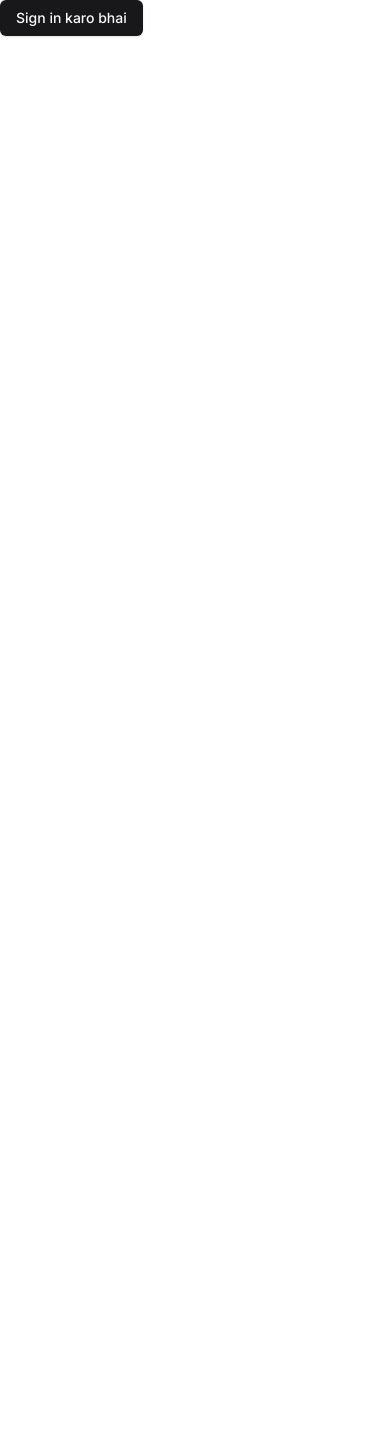
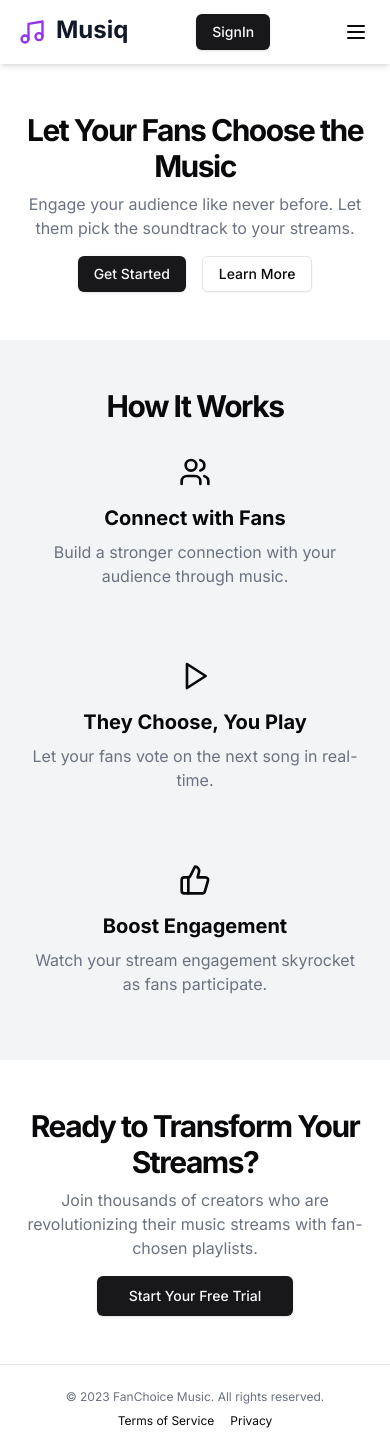
Before and after one commit to Nikhilesh002/MusiQ, a Next.js app in the folder my-app/: page / in a window 390 px wide. Before the commit the page ends 844 px from the top, so only its background shows below. Built offline with nearby package versions, Linux system fonts and the light colour scheme; no server answers.

Commit message:
landing+navbar-done

```diff
--- a/my-app/package.json
+++ b/my-app/package.json
@@ -17,6 +17,7 @@
     "lucide-react": "^0.436.0",
     "next": "14.2.7",
     "next-auth": "^4.24.7",
+    "next-themes": "^0.3.0",
     "react": "^18",
     "react-dom": "^18",
     "tailwind-merge": "^2.5.2",
--- a/my-app/src/app/api/streams/upvote/route.ts
+++ b/my-app/src/app/api/streams/upvote/route.ts
@@ -8,13 +8,13 @@ export async function POST(req:NextRequest,res:NextResponse){
     const session=await getServerSession();
     // TODO : replace with id
     if(!session?.user?.email){
-      return NextResponse.json({message:"Unauthorised"},{status:403});
+      return NextResponse.json({message:"Unauthorised"},{status:401});
     }
     const user= await prismaClient.user.findFirst({
       where:{email:session.user.email}
     })
     if(!user){
-      return NextResponse.json({message:"Unauthorised"},{status:403});
+      return NextResponse.json({message:"Unauthorised"},{status:401});
     }
     // now upvote
     const data=UpvoteSchema.parse(await req.json());
--- /dev/null
+++ b/my-app/src/app/dashboard/page.tsx
@@ -0,0 +1,9 @@
+import React from 'react'
+
+function page() {
+  return (
+    <div>dashboard</div>
+  )
+}
+
+export default page;
--- a/my-app/src/app/layout.tsx
+++ b/my-app/src/app/layout.tsx
@@ -2,6 +2,7 @@ import type { Metadata } from "next";
 import { Inter } from "next/font/google";
 import "./globals.css";
 import Providers from "@/Providers";
+import Navbar from "@/components/Navbar";
 
 const inter = Inter({ subsets: ["latin"] });
 
@@ -19,6 +20,7 @@ export default function RootLayout({
     <html lang="en">
       <body className={inter.className}>
         <Providers>
+          <Navbar/>
           {children}
         </Providers>
       </body>
--- a/my-app/src/app/page.tsx
+++ b/my-app/src/app/page.tsx
@@ -1,12 +1,78 @@
-"use client"
+import {Users, Play, ThumbsUp } from 'lucide-react'
+import { Button } from "@/components/ui/button"
+import Redirect from '@/components/Redirect'
 
-import { Button } from "@/components/ui/button";
-import { signIn } from "next-auth/react";
+export default function LandingPage() {
 
-export default function Home() {
   return (
-    <div className="">
-      <Button onClick={()=>signIn()}>Sign in karo bhai</Button>
+    <div className="min-h-screen flex flex-col">
+      <Redirect/>
+      <main className="flex-1">
+        <section className="w-full py-12 md:py-24 lg:py-32 xl:py-48">
+          <div className="container px-4 md:px-6">
+            <div className="flex flex-col items-center space-y-4 text-center">
+              <div className="space-y-2">
+                <h1 className="text-3xl font-bold tracking-tighter sm:text-4xl md:text-5xl lg:text-6xl/none">
+                  Let Your Fans Choose the Music
+                </h1>
+                <p className="mx-auto max-w-[700px] text-gray-500 md:text-xl dark:text-gray-400">
+                  Engage your audience like never before. Let them pick the soundtrack to your streams.
+                </p>
+              </div>
+              <div className="space-x-4">
+                <Button>Get Started</Button>
+                <Button variant="outline">Learn More</Button>
+              </div>
+            </div>
+          </div>
+        </section>
+        <section className="w-full py-12 md:py-24 lg:py-32 bg-gray-100 dark:bg-gray-800">
+          <div className="container px-4 md:px-6">
+            <h2 className="text-3xl font-bold tracking-tighter sm:text-5xl text-center mb-4">How It Works</h2>
+            <div className="grid gap-10 sm:grid-cols-2 md:grid-cols-3">
+              <div className="flex flex-col items-center space-y-2 border-gray-800 p-4 rounded-lg">
+                <Users className="h-8 w-8 mb-2" />
+                <h3 className="text-xl font-bold">Connect with Fans</h3>
+                <p className="text-gray-500 dark:text-gray-400 text-center">Build a stronger connection with your audience through music.</p>
+              </div>
+              <div className="flex flex-col items-center space-y-2 border-gray-800 p-4 rounded-lg">
+                <Play className="h-8 w-8 mb-2" />
+                <h3 className="text-xl font-bold">They Choose, You Play</h3>
+                <p className="text-gray-500 dark:text-gray-400 text-center">Let your fans vote on the next song in real-time.</p>
+              </div>
+              <div className="flex flex-col items-center space-y-2 border-gray-800 p-4 rounded-lg">
+                <ThumbsUp className="h-8 w-8 mb-2" />
+                <h3 className="text-xl font-bold">Boost Engagement</h3>
+                <p className="text-gray-500 dark:text-gray-400 text-center">Watch your stream engagement skyrocket as fans participate.</p>
+              </div>
+            </div>
+          </div>
+        </section>
+        <section className="w-full py-12 md:py-24 lg:py-32">
+          <div className="container px-4 md:px-6">
+            <div className="flex flex-col items-center justify-center space-y-4 text-center">
+              <div className="space-y-2">
+                <h2 className="text-3xl font-bold tracking-tighter sm:text-5xl">Ready to Transform Your Streams?</h2>
+                <p className="mx-auto max-w-[600px] text-gray-500 md:text-xl/relaxed lg:text-base/relaxed xl:text-xl/relaxed dark:text-gray-400">
+                  Join thousands of creators who are revolutionizing their music streams with fan-chosen playlists.
+                </p>
+              </div>
+              <Button size="lg">Start Your Free Trial</Button>
+            </div>
+          </div>
+        </section>
+      </main>
+      <footer className="flex flex-col gap-2 sm:flex-row py-6 w-full shrink-0 items-center px-4 md:px-6 border-t">
+        <p className="text-xs text-gray-500 dark:text-gray-400">© 2023 FanChoice Music. All rights reserved.</p>
+        <nav className="sm:ml-auto flex gap-4 sm:gap-6">
+          <a className="text-xs hover:underline underline-offset-4" href="#">
+            Terms of Service
+          </a>
+          <a className="text-xs hover:underline underline-offset-4" href="#">
+            Privacy
+          </a>
+        </nav>
+      </footer>
     </div>
-  );
+  )
 }
--- /dev/null
+++ b/my-app/src/components/Navbar.tsx
@@ -0,0 +1,89 @@
+'use client'
+
+import { useState, useEffect } from 'react'
+import { useTheme } from 'next-themes'
+import { Moon, Sun, Search, Menu, X, Music } from 'lucide-react'
+import { Button } from "@/components/ui/button"
+import Link from 'next/link'
+import { signIn, signOut, useSession } from 'next-auth/react'
+
+export default function Navbar() {
+  const [mounted, setMounted] = useState(false)
+  const { theme, setTheme } = useTheme()
+  const [isMenuOpen, setIsMenuOpen] = useState(false)
+  const session=useSession();
+
+  useEffect(() => setMounted(true), [])
+
+  if (!mounted) return null
+
+  return (
+    <nav className="bg-white dark:bg-gray-900 sticky top-0 z-50 shadow-md">
+      <div className="max-w-7xl mx-auto px-4 sm:px-6 lg:px-8">
+        <div className="flex items-center justify-between h-16">
+          <div className="flex items-center">
+            <Link href="/" className="flex-shrink-0">
+              <Music className="h-8 w-8 text-purple-600 dark:text-purple-400 inline-block pb-1" />
+              <span className="ml-2 text-2xl font-bold text-gray-900 dark:text-white">Musiq</span>
+            </Link>
+            <div className="hidden md:block ml-10">
+              <div className="flex items-baseline space-x-4">
+                <Link href="#" className="text-gray-600 dark:text-gray-300 hover:text-purple-600 dark:hover:text-purple-400 px-3 py-2 rounded-md text-sm font-medium transition-colors duration-200">Discover</Link>
+                <Link href="#" className="text-gray-600 dark:text-gray-300 hover:text-purple-600 dark:hover:text-purple-400 px-3 py-2 rounded-md text-sm font-medium transition-colors duration-200">Library</Link>
+                <Link href="#" className="text-gray-600 dark:text-gray-300 hover:text-purple-600 dark:hover:text-purple-400 px-3 py-2 rounded-md text-sm font-medium transition-colors duration-200">For Creators</Link>
+              </div>
+            </div>
+          </div>
+          <div className="hidden md:flex items-center">
+            <Button
+              variant="ghost"
+              size="icon"
+              onClick={() => setTheme(theme === 'dark' ? 'light' : 'dark')}
+              className="ml-4"
+            >
+              {theme === 'dark' ? <Sun className="h-5 w-5" /> : <Moon className="h-5 w-5" />}
+              <span className="sr-only">Toggle theme</span>
+            </Button>
+          </div>
+          <div className="">
+            {
+              (session && session.status==="authenticated") ?
+              <Button onClick={()=>signOut()}>SignOut</Button> :
+              <Button onClick={()=>signIn()}>SignIn</Button>
+            }
+          </div>
+          <div className="md:hidden flex items-center">
+            <Button
+              variant="ghost"
+              size="icon"
+              onClick={() => setIsMenuOpen(!isMenuOpen)}
+            >
+              {isMenuOpen ? <X className="h-6 w-6" /> : <Menu className="h-6 w-6" />}
+              <span className="sr-only">Toggle menu</span>
+            </Button>
+          </div>
+        </div>
+      </div>
+      {isMenuOpen && (
+        <div className="md:hidden">
+          <div className="px-2 pt-2 pb-3 space-y-1 sm:px-3">
+            <Link href="#" className="text-gray-600 dark:text-gray-300 hover:text-purple-600 dark:hover:text-purple-400 block px-3 py-2 rounded-md text-base font-medium transition-colors duration-200">Discover</Link>
+            <Link href="#" className="text-gray-600 dark:text-gray-300 hover:text-purple-600 dark:hover:text-purple-400 block px-3 py-2 rounded-md text-base font-medium transition-colors duration-200">Library</Link>
+            <Link href="#" className="text-gray-600 dark:text-gray-300 hover:text-purple-600 dark:hover:text-purple-400 block px-3 py-2 rounded-md text-base font-medium transition-colors duration-200">For Creators</Link>
+          </div>
+          <div className="px-4 py-3">
+            <Button
+              variant="ghost"
+              size="icon"
+              onClick={() => setTheme(theme === 'dark' ? 'light' : 'dark')}
+              className="mt-4 w-full justify-start"
+            >
+              {theme === 'dark' ? <Sun className="h-5 w-5 mr-2" /> : <Moon className="h-5 w-5 mr-2" />}
+              {theme === 'dark' ? 'Light Mode' : 'Dark Mode'}
+            </Button>
+          </div>
+        </div>
+      )}
+    </nav>
+  )
+}
--- /dev/null
+++ b/my-app/src/components/Redirect.tsx
@@ -0,0 +1,17 @@
+"use client"
+import { useSession } from 'next-auth/react'
+import { useRouter } from 'next/navigation';
+import React, { useEffect } from 'react'
+
+function Redirect() {
+  const session=useSession();
+  const router=useRouter();
+  useEffect(()=>{
+    if(session?.status==="authenticated"){
+      router.push('/dashboard');
+    }
+  },[session])
+  return null;
+}
+
+export default Redirect;
--- /dev/null
+++ b/my-app/src/components/ui/input.tsx
@@ -0,0 +1,25 @@
+import * as React from "react"
+
+import { cn } from "@/lib/utils"
+
+export interface InputProps
+  extends React.InputHTMLAttributes<HTMLInputElement> {}
+
+const Input = React.forwardRef<HTMLInputElement, InputProps>(
+  ({ className, type, ...props }, ref) => {
+    return (
+      <input
+        type={type}
+        className={cn(
+          "flex h-9 w-full rounded-md border border-input bg-transparent px-3 py-1 text-sm shadow-sm transition-colors file:border-0 file:bg-transparent file:text-sm file:font-medium placeholder:text-muted-foreground focus-visible:outline-none focus-visible:ring-1 focus-visible:ring-ring disabled:cursor-not-allowed disabled:opacity-50",
+          className
+        )}
+        ref={ref}
+        {...props}
+      />
+    )
+  }
+)
+Input.displayName = "Input"
+
+export { Input }
```
Also changed, not shown: 1 other file (tests, documents, lock files or other folders).
